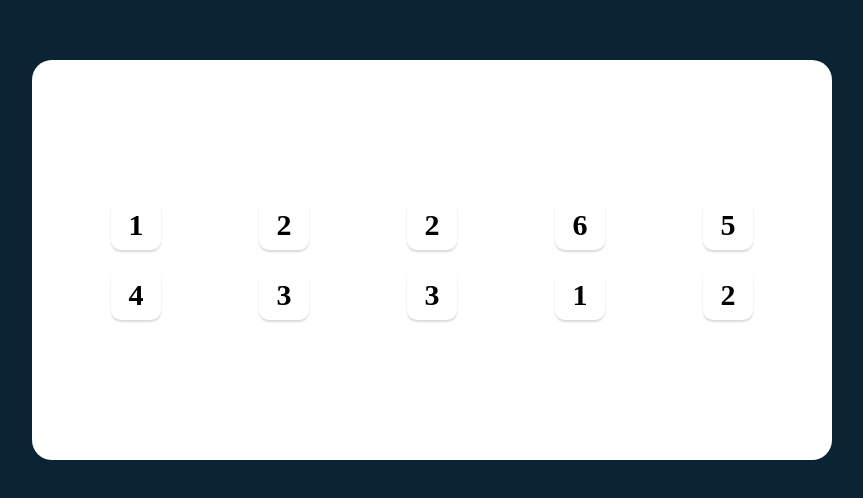
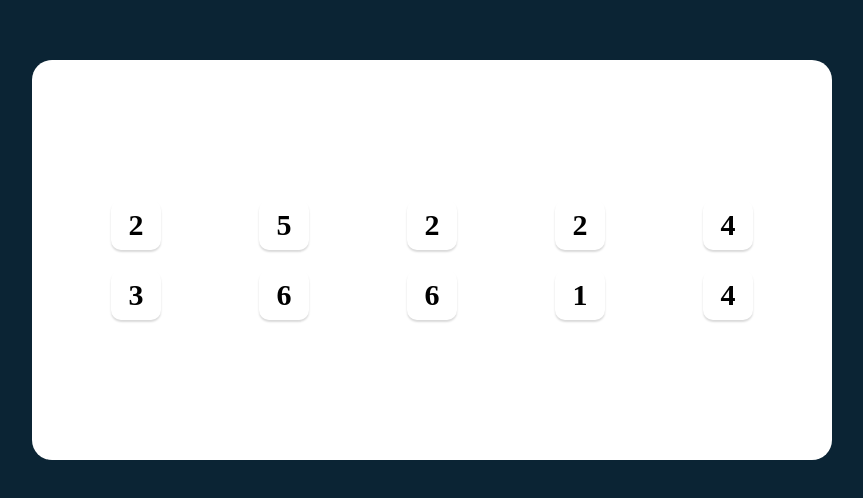
Before and after one commit to Prispajer/tenzies-game, a React app: page / in a window 1280 px wide. Shown: the part 140-638 px from the top of the page, without its empty margins (208-1071 px from the left). Built offline with nearby package versions, Linux system fonts and the light colour scheme.

Commit message:
Added map over array elements to display dice elements

```diff
--- a/App.js
+++ b/App.js
@@ -2,27 +2,21 @@ import React from "react";
 import Die from "./components/Die";
 
 export default function App() {
+  const [arrayOfNumbers, setArrayOfNumbers] = React.useState(allNewDice());
+
   function allNewDice() {
-    let randomNumber = Math.ceil(Math.random() * 6);
-    console.log(randomNumber);
-    return randomNumber;
+    const arrayOfRandomNumber = [];
+    for (let i = 0; i < 10; i++) {
+      arrayOfRandomNumber.push(Math.ceil(Math.random() * 6));
+    }
+    return arrayOfRandomNumber;
   }
 
-  allNewDice();
+  const diceElements = arrayOfNumbers.map((dice) => <Die value={dice} />);
+
   return (
     <main>
-      <div className="dice-container">
-        <Die value="1" />
-        <Die value="2" />
-        <Die value="2" />
-        <Die value="6" />
-        <Die value="5" />
-        <Die value="4" />
-        <Die value="3" />
-        <Die value="3" />
-        <Die value="1" />
-        <Die value="2" />
-      </div>
+      <div className="dice-container">{diceElements}</div>
     </main>
   );
 }
```
Also changed, not shown: index.js (+2 -11 lines), index.pack.js.
